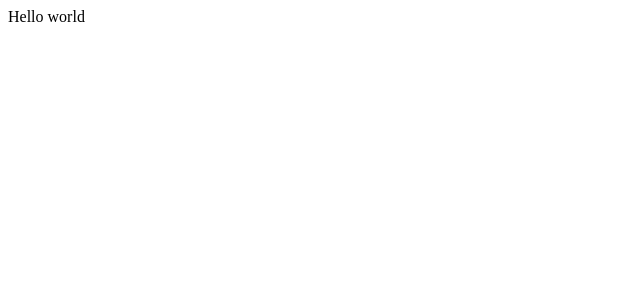
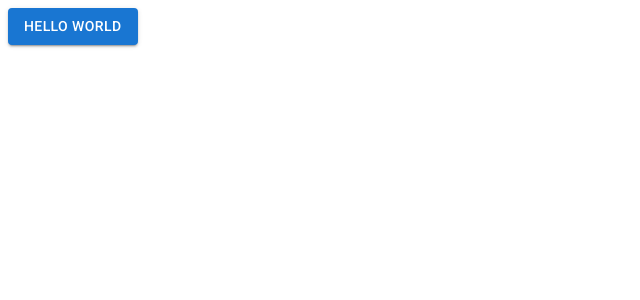
Before and after one commit to mytrofanov/resume6, a React (Create React App) app: page / in a window 1280 px wide. Shown: the top 300 px of the page, without its empty margins (0-640 px from the left). Built offline with nearby package versions, Linux system fonts and the light colour scheme.

Commit message:
Настроил пакеты для работы с Material UI

```diff
--- a/package.json
+++ b/package.json
@@ -3,6 +3,11 @@
   "version": "0.1.0",
   "private": true,
   "dependencies": {
+    "@emotion/react": "^11.4.1",
+    "@emotion/styled": "^11.3.0",
+    "@material-ui/core": "^5.0.0-beta.5",
+    "@material-ui/icons": "^4.11.2",
+    "@material-ui/styled-engine-sc": "^5.0.0-beta.5",
     "@mui/material": "^5.0.1",
     "@testing-library/jest-dom": "^5.11.4",
     "@testing-library/react": "^11.1.0",
@@ -10,6 +15,7 @@
     "react": "^17.0.2",
     "react-dom": "^17.0.2",
     "react-scripts": "4.0.3",
+    "styled-components": "^5.3.1",
     "web-vitals": "^1.0.1"
   },
   "scripts": {
--- a/public/index.html
+++ b/public/index.html
@@ -3,13 +3,13 @@
   <head>
     <meta charset="utf-8" />
     <meta name="viewport" content="initial-scale=1, width=device-width" />
-
     <meta name="theme-color" content="#000000" />
     <meta
       name="description"
       content="Web site created using create-react-app"
     />
-
+    <link rel="stylesheet" href="https://fonts.googleapis.com/css?family=Roboto:300,400,500,700&display=swap" />
+    <link rel="stylesheet" href="https://fonts.googleapis.com/icon?family=Material+Icons" />
 
 
 
--- a/src/App.js
+++ b/src/App.js
@@ -1,10 +1,11 @@
-
+import * as React from 'react';
+import Button from '@material-ui/core/Button';
 
 
 export default function App() {
-  return (
-    <div >
-       Hello world
-    </div>
-  )
+    return (
+        <Button variant="contained" color="primary">
+            Hello world
+        </Button>
+    )
 }
```
Also changed, not shown: 1 other file (tests, documents, lock files or other folders).
